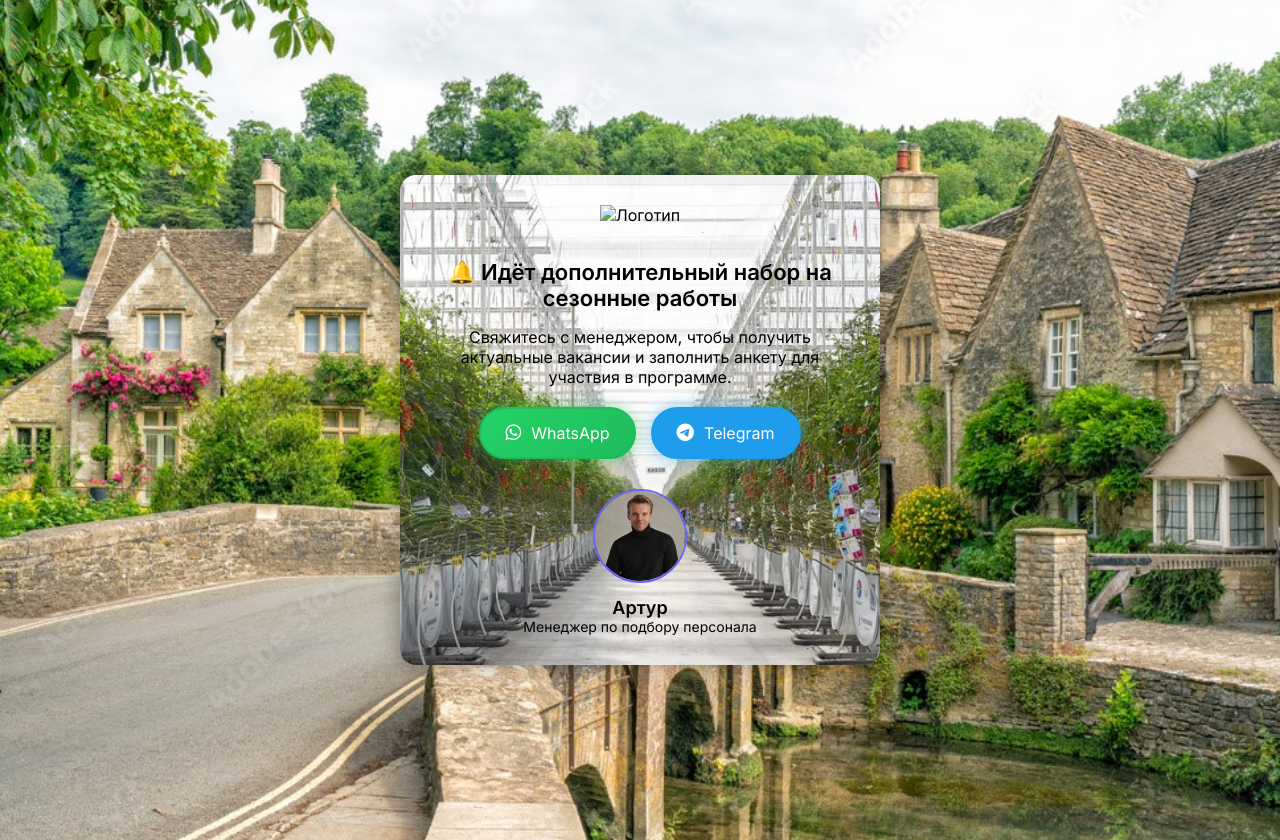
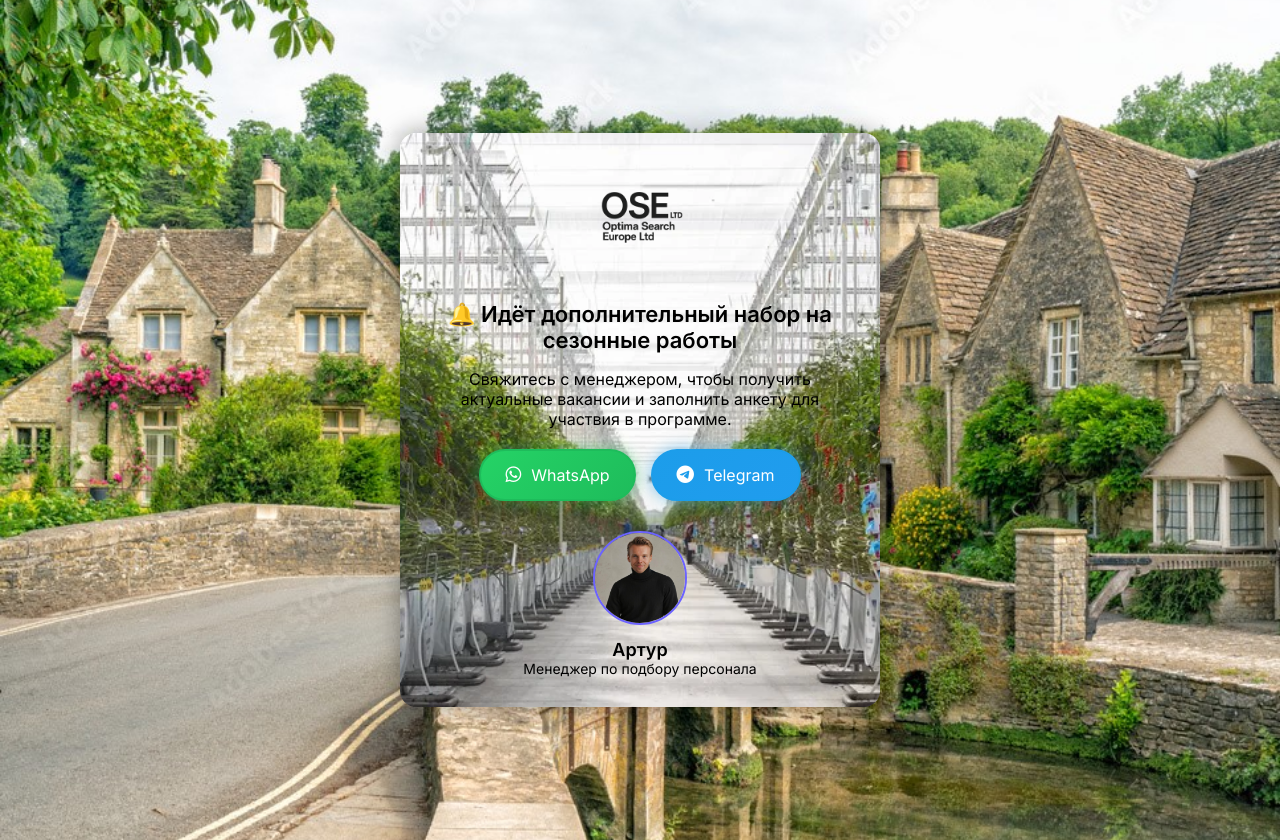
Before and after one commit to elmurodurod14/optima.recruitment, a plain HTML site: page index.html in a window 1280 px wide. Drawn offline with Linux system fonts and the light colour scheme.

Commit message:
Update index.html

```diff
--- a/index.html
+++ b/index.html
@@ -31,7 +31,7 @@
 </head>
 <body>
   <div class="container">
-    <img src="logo.gif" alt="Логотип" class="logo" />
+    <img src="logo.png" alt="Логотип" class="logo" />
     <h1>🔔 Идёт дополнительный набор на сезонные работы</h1>
     <p>Свяжитесь с менеджером, чтобы получить актуальные вакансии и заполнить анкету для участвия в программе.</p>
 
```
